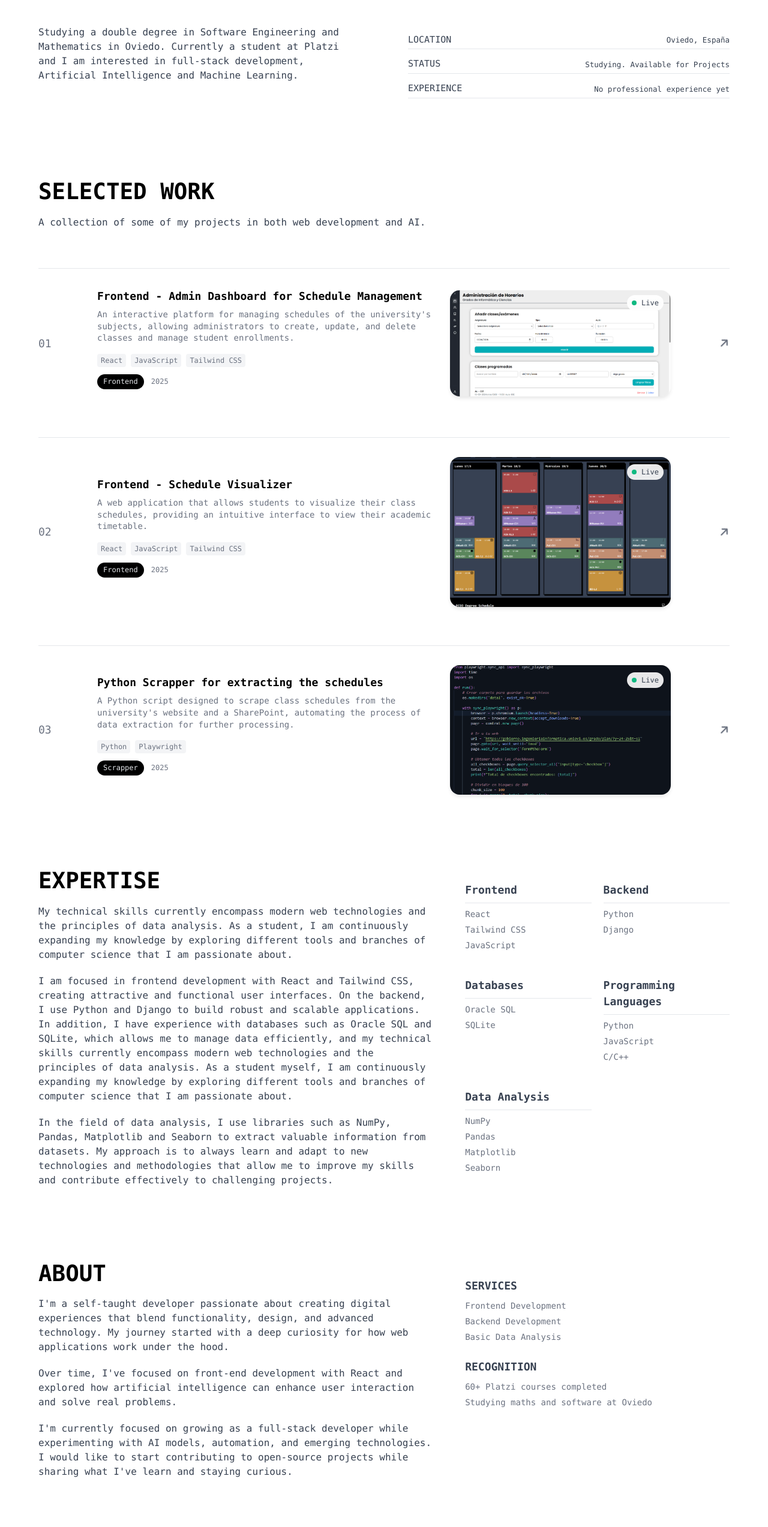
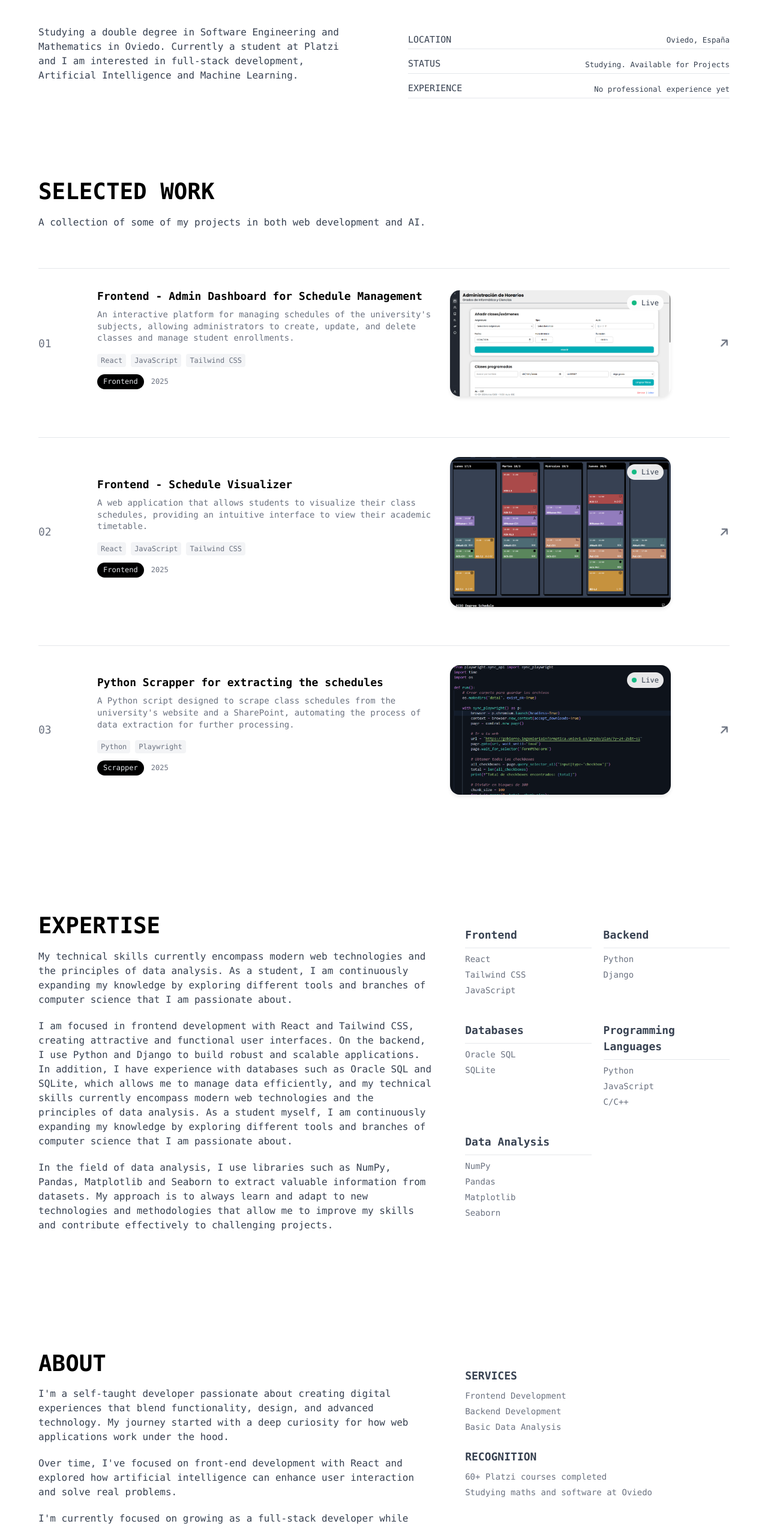
Before and after one commit to Mendana/my-portfolio, a React (Vite) app: page / in a window 1280 px wide. Shown: the part 246-2792 px from the top of the page at 60% size. Built offline with nearby package versions, Linux system fonts and the light colour scheme.

Commit message:
feat: actualizar estilos de encabezado en AboutMe, AppContent y Expertise para mejorar la accesibilidad

```diff
--- a/src/components/AboutMe.jsx
+++ b/src/components/AboutMe.jsx
@@ -3,7 +3,7 @@ function AboutMe() {
     return (
         <div className="about-me-container">
             <article>
-                <h2 className='text-5xl font-bold mb-8 lg:text-6xl dark:text-white'>ABOUT</h2>
+                <h2 className='text-5xl font-bold mb-8 lg:text-6xl text-[var(--text-primary)]'>ABOUT</h2>
                 <p className='main-text mb-8'>
                     I'm a self-taught developer passionate about creating digital experiences that blend functionality, design, and advanced technology. My journey started with a deep curiosity for how web applications work under the hood.
                 </p>
--- a/src/components/AppContent.jsx
+++ b/src/components/AppContent.jsx
@@ -67,8 +67,8 @@ function AppContent() {
             </div>
           </section>
 
-          <section id='work' className='mb-50'>
-            <h2 className='text-5xl font-bold mb-8 lg:text-6xl dark:text-white'>SELECTED WORK</h2>
+          <section id='work' className='mb-80'>
+            <h2 className='text-5xl font-bold mb-8 lg:text-6xl text-[var(--text-primary)]'>SELECTED WORK</h2>
 
             <p className='main-text lg:w-7/10'>A collection of some of my projects in both web development and AI.</p>
 
@@ -90,11 +90,11 @@ function AppContent() {
             </div>
           </section>
 
-          <section className='mb-50'>
+          <section className='mb-80'>
             <Expertise />
           </section>
 
-          <section id='about' className='mb-50'>
+          <section id='about' className='mb-80'>
             <AboutMe />
           </section>
         </main>
--- a/src/components/Expertise.jsx
+++ b/src/components/Expertise.jsx
@@ -2,7 +2,7 @@ function Expertise() {
     return (
         <div className="flex flex-col gap-15 lg:flex-row lg:gap-20 ">
             <article className="lg:w-3/2">
-                <h2 className='text-5xl font-bold mb-8 lg:text-6xl dark:text-white'>EXPERTISE</h2>
+                <h2 className='text-5xl font-bold mb-8 lg:text-6xl text-[var(--text-primary)]'>EXPERTISE</h2>
                 <p className="main-text mb-8">
                 My technical skills currently encompass modern web technologies and the principles of data analysis. As a student, I am continuously expanding my knowledge by exploring different tools and branches of computer science that I am passionate about.</p>
 
```
